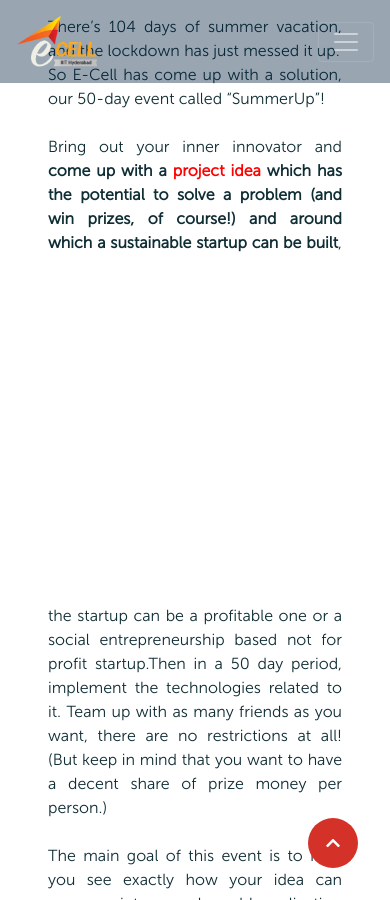
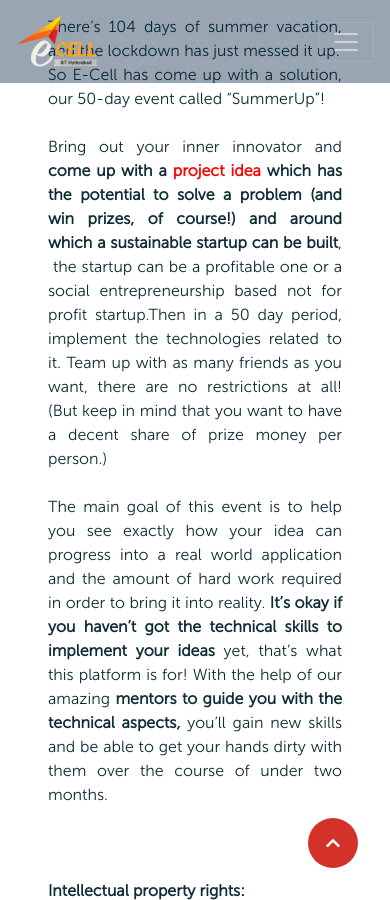
Before and after one commit to IIIT-ECell/website_2019, a Jekyll site: the page built from summerup.md, in a window 390 px wide and 900 px high, scrolled down 1098 px. Built offline with Jekyll 4.4.1, drawn with Linux system fonts in a browser that asks for light colours; nearby versions of some CDN libraries; some web fonts are replaced.

Commit message:
Minor fix

```diff
--- a/css/summerup.css
+++ b/css/summerup.css
@@ -29,6 +29,7 @@ body {
 
 @media (max-width: 800px) {
     .wrap-pic {
+        width: 0%;
         visibility: hidden;
         margin-right: 0%;
     }
```
